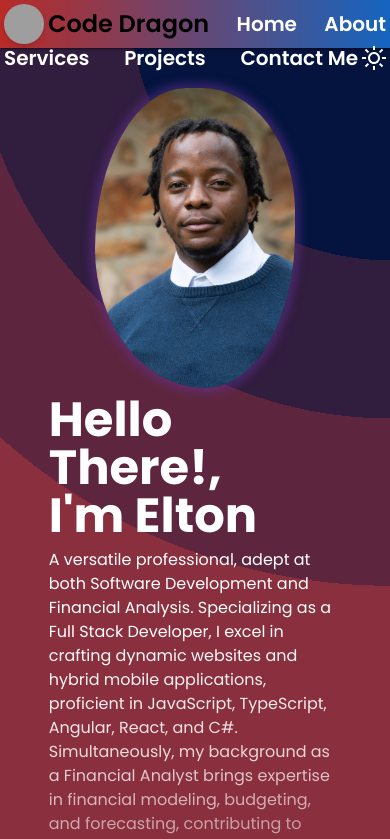
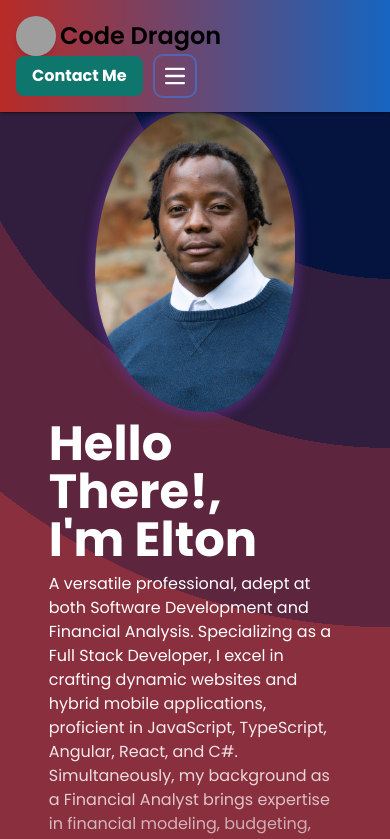
Before and after one commit to Mpinyaz/CodeDragonPortfolio, a React (Vite) app: page / in a window 390 px wide. Shown: the top 839 px of the page. Built offline with nearby package versions, Linux system fonts and the light colour scheme; grey boxes are pictures that could not be loaded.

Commit message:
fixed the responsivess of the header

```diff
--- a/src/components/Header/Header.css
+++ b/src/components/Header/Header.css
@@ -2,5 +2,8 @@
   background: var(--backgrnd);
   font-family: "Poppins";
   box-shadow: 0 0 3px #000;
+}
 
+.container-header ul li {
+  font-size: clamp(1.1rem, 2vw, 1.5rem);
 }
--- a/src/components/Header/index.jsx
+++ b/src/components/Header/index.jsx
@@ -1,13 +1,43 @@
+import { useRef, useState, useEffect } from "react";
 import logo from "../../images/dragon.png";
 import "./Header.css";
 import { Link } from "react-router-dom";
 
 const Header = () => {
+  const menuToggle = useRef(null);
+  const [menuOpen, setMenuOpen] = useState(false);
+  const headerRef = useRef(null);
+
+  useEffect(() => {
+    // Dynamically adjust padding of content area based on header height
+    const updatePadding = () => {
+      const headerHeight = headerRef.current.offsetHeight;
+      document.body.style.paddingTop = `${headerHeight}px`;
+    };
+
+    // Call updatePadding initially and on window resize
+    updatePadding();
+    window.addEventListener("resize", updatePadding);
+
+    // Cleanup function to remove event listener
+    return () => {
+      window.removeEventListener("resize", updatePadding);
+    };
+  }, []);
+
+  const toggleCollapse = () => {
+    setMenuOpen(!menuOpen);
+  };
+  const closeMenu = () => {
+    setMenuOpen(false);
+  };
   return (
-    <div className="container-header min-h-12 w-full m-0 p-1">
-      <nav>
-        <ul className="flex flex-wrap justify-between items-center font-semibold text-xl gap-x-5 text-white">
-          <li className="flex justify-between items-center">
+    <>
+      <nav
+        ref={headerRef}
+        className="container-header fixed w-full z-20 top-0 start-0"
+      >
+        <div className="flex flex-wrap items-center justify-between mx-auto p-4">
           <Link
             to="/"
             className="font-semibold text-2xl gap-1 flex items-center text-black"
@@ -19,53 +49,84 @@ const Header = () => {
             />
             Code Dragon
           </Link>
-          </li>
+          <div className="flex md:order-2 space-x-3 md:space-x-0 rtl:space-x-reverse">
+            <button
+              type="button"
+              className="text-white bg-teal-700 hover:bg-blue-500 focus:ring-blue-300 rounded-lg font-bold px-4 py-2 text-center"
+            >
+              Contact Me
+            </button>
+            <button
+              id="menuToggle"
+              onClick={toggleCollapse}
+              type="button"
+              className="inline-flex items-center p-2 w-10 h-10 justify-center text-sm text-white rounded-lg md:hidden hover:bg-gray-100 focus:outline-none focus: ring-2 focus:ring-gray-200"
+              aria-controls="navbar-sticky"
+              aria-expanded="false"
+            >
+              <span className="sr-only">Open main menu</span>
+              <svg
+                className="w-5 h-5"
+                aria-hidden="true"
+                xmlns="http://www.w3.org/2000/svg"
+                fill="none"
+                viewBox="0 0 17 14"
+              >
+                <path
+                  stroke="currentColor"
+                  strokeLinecap="round"
+                  strokeLinejoin="round"
+                  strokeWidth="2"
+                  d="M1 1h15M1 7h15M1 13h15"
+                />
+              </svg>
+            </button>
+          </div>
+          <div
+            className={`items-center justify-between w-full md:flex md:w-auto md:order-1 ${menuOpen ? "" : "hidden"}`}
+            ref={menuToggle}
+          >
+            <ul className="flex flex-col p-4 md:p-0 mt-4 font-semibold  border-gray-100 rounded-lg  md:space-x-8 rtl:space-x-reverse md:flex-row md:mt-0 md:border-0">
               <li>
-            <Link to="/" className="">
+                <Link
+                  to="/"
+                  className="block py-2 px-3 text-white rounded md:p-0"
+                  onClick={closeMenu}
+                >
                   Home
                 </Link>
               </li>
               <li>
-            <Link to="/about" className="" href="">
+                <Link
+                  to="/about"
+                  className="block py-2 px-3 text-white rounded hover:bg-gray-100 md:hover:bg-transparent md:hover:text-blue-700 md:p-0"
+                  onClick={closeMenu}
+                >
                   About
                 </Link>
               </li>
               <li>
-            <a className="" href="">
+                <Link
+                  className="block py-2 px-3 text-white rounded hover:bg-gray-100 md:hover:bg-transparent md:hover:text-blue-700 md:p-0"
+                  onClick={closeMenu}
+                >
                   Services
-            </a>
+                </Link>
               </li>
               <li>
-            <Link to="/">Projects</Link>
-          </li>
-          <li className="">
-            <Link to="/contact" className="flex gap-1 items-center">
-              <button>Contact Me</button>
-              <svg
-                width="24"
-                height="24"
-                viewBox="0 0 24 24"
-                fill="none"
-                xmlns="http://www.w3.org/2000/svg"
+                <Link
+                  to="/"
+                  className="block py-2 px-3 text-white rounded hover:bg-gray-100 md:hover:bg-transparent md:hover:text-blue-700 md:p-0"
+                  onClick={closeMenu}
                 >
-                <path
-                  fillRule="evenodd"
-                  clipRule="elevation: ,venodd"
-                  d="M12 16C14.2091 16 16 14.2091 16 12C16 9.79086 14.2091 8 12 8C9.79086 8 8 9.79086 8 12C8 14.2091 9.79086 16 12 16ZM12 18C15.3137 18 18 15.3137 18 12C18 8.68629 15.3137 6 12 6C8.68629 6 6 8.68629 6 12C6 15.3137 8.68629 18 12 18Z"
-                  fill="currentColor"
-                />
-                <path
-                  fillRule="evenodd"
-                  clipRule="evenodd"
-                  d="M11 0H13V4.06189C12.6724 4.02104 12.3387 4 12 4C11.6613 4 11.3276 4.02104 11 4.06189V0ZM7.0943 5.68018L4.22173 2.80761L2.80752 4.22183L5.6801 7.09441C6.09071 6.56618 6.56608 6.0908 7.0943 5.68018ZM4.06189 11H0V13H4.06189C4.02104 12.6724 4 12.3387 4 12C4 11.6613 4.02104 11.3276 4.06189 11ZM5.6801 16.9056L2.80751 19.7782L4.22173 21.1924L7.0943 18.3198C6.56608 17.9092 6.09071 17.4338 5.6801 16.9056ZM11 19.9381V24H13V19.9381C12.6724 19.979 12.3387 20 12 20C11.6613 20 11.3276 19.979 11 19.9381ZM16.9056 18.3199L19.7781 21.1924L21.1923 19.7782L18.3198 16.9057C17.9092 17.4339 17.4338 17.9093 16.9056 18.3199ZM19.9381 13H24V11H19.9381C19.979 11.3276 20 11.6613 20 12C20 12.3387 19.979 12.6724 19.9381 13ZM18.3198 7.0943L21.1923 4.22183L19.7781 2.80762L16.9056 5.6801C17.4338 6.09071 17.9092 6.56608 18.3198 7.0943Z"
-                  fill="currentColor"
-                />
-              </svg>
+                  Projects
                 </Link>
               </li>
             </ul>
+          </div>
+        </div>
       </nav>
-    </div>
+    </>
   );
 };
 
--- a/src/styles.css
+++ b/src/styles.css
@@ -44,8 +44,6 @@ body {
 }
 ::-webkit-scrollbar-track {
   background-color: #32205b;
-  border-radius: 100vw;
-  margin-block: 0.1rem;
 }
 ::-webkit-scrollbar-thumb {
   background: linear-gradient(to bottom, #1565c0, #b92b27);
```
Lines whose indentation alone changed are shown as unchanged.
